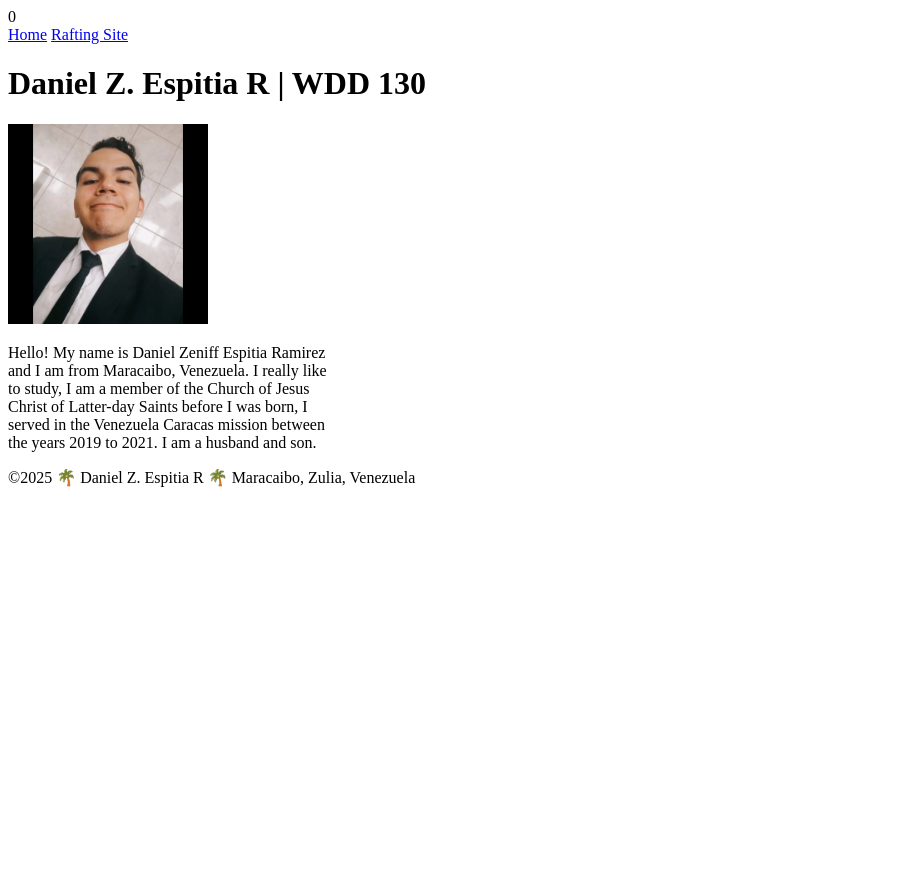
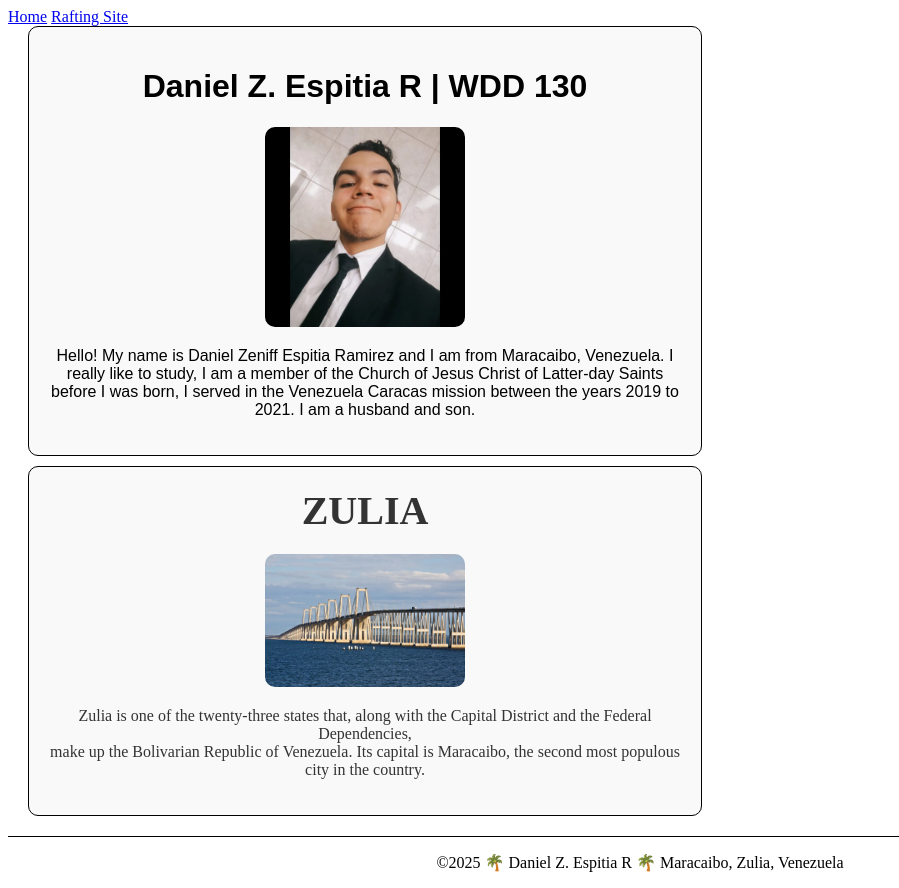
Before and after one commit to danielzespitia/wdd130, a plain HTML site: page index.html in a window 1280 px wide. Shown: the whole page, without its empty margins (0-899 px from the left). Before the commit the page ends 800 px from the top, so only its background shows below. Drawn offline with Linux system fonts and the light colour scheme.

Commit message:
update week 2 later

```diff
--- a/index.html
+++ b/index.html
@@ -4,10 +4,13 @@
 <head>
     <meta charset="utf-8">
     <meta name="viewport" content="width=device-width,initial-scale=1.0">
+    <meta name="description" content="Daniel Z. Espitia R | WDD 130">
+    <meta name="author" content="Daniel Z. Espitia R">
     <title>Daniel Z. Espitia R | WDD 130</title>
     <link rel="icon" href="images/profile.webp" type="image/webp">
+    <link rel="stylesheet" href="styles/styles.css">
 </head>
-0
+
 <body>
     <header>
         <nav>
@@ -17,11 +20,18 @@
     </header>
     <main>
         <h1>Daniel Z. Espitia R | WDD 130</h1>
-        <img src="images/profile.webp" alt="Daniel Z. Espitia R" width="200">
-        <p>Hello! My name is Daniel Zeniff Espitia Ramirez <br> and I am from Maracaibo, Venezuela. I really like <br>
-            to study, I am a member of the Church of Jesus <br> Christ of Latter-day Saints before I was born, I <br>
-            served in the Venezuela Caracas mission between <br> the years 2019 to 2021. I am a husband and son. </p>
+        <img style="border-radius: 10px;" src="images/profile.webp" alt="Daniel Z. Espitia R" width="200">
+        <p>Hello! My name is Daniel Zeniff Espitia Ramirez  and I am from Maracaibo, Venezuela. I really like
+            to study, I am a member of the Church of Jesus Christ of Latter-day Saints before I was born, I
+            served in the Venezuela Caracas mission between the years 2019 to 2021. I am a husband and son.
     </main>
+    <aside>
+        <h2 class="title-zulia-1">Zulia</h2>
+        <img class="zulia-img" src="images/zulia.webp" alt="Zulia landscape">
+        <p style="padding: 0%;">Zulia is one of the twenty-three states that, along with the Capital District and the Federal Dependencies, <br>
+            make up the Bolivarian Republic of Venezuela. Its capital is Maracaibo, the second most populous city in the country.</p>
+    </aside>
+
     <footer>
         <p>©2025 🌴 Daniel Z. Espitia R 🌴 Maracaibo, Zulia, Venezuela</p>
     </footer>
--- /dev/null
+++ b/styles/styles.css
@@ -0,0 +1,48 @@
+main {
+    width: 50%;
+    margin: 0 0 10px 20px;
+    padding: 20px;
+    font-family: gruppo, Arial, Helvetica, sans-serif;
+    border: 1px solid black;
+    border-radius: 10px;
+    align-items: center;
+    text-align: center;
+    background-color: #f9f9f9;
+
+}
+
+aside {
+    width: 50%;
+    margin: 0 0 20px 20px;
+    padding: 20px;
+    background-color: #f9f9f9;
+    border: 1px solid black;
+    border-radius: 10px;
+    color: #333;
+    text-align: center
+}
+
+/* I put a class on the image because if we do more aside in the code I would take that same style in those other images, so it would be something more direct. */
+/* Aside img */
+
+.zulia-img {
+    width: 200px; /* i liked the size of the image 100% */
+    height: auto;
+    border-radius: 10px
+}
+
+.title-zulia-1 {
+    font-size: 40px;
+    color: #333;
+    font-weight: bold;
+    margin: 0 0 20px 0;
+    text-align: center;
+    text-transform: uppercase
+}
+
+
+footer {
+    margin-top: 15px;
+    border-top: 1px solid #000;
+    text-align: center;
+  }
```
Also changed, not shown: images/zulia.webp (added).
